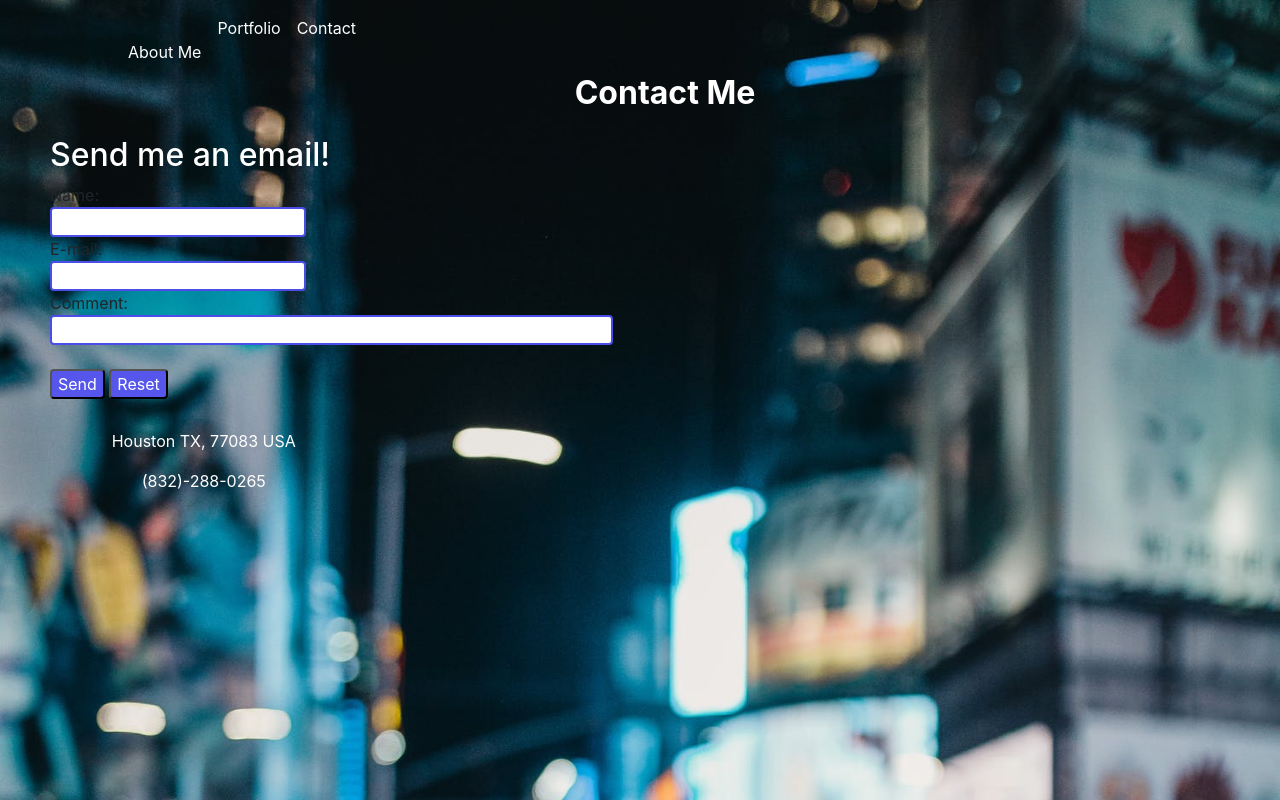
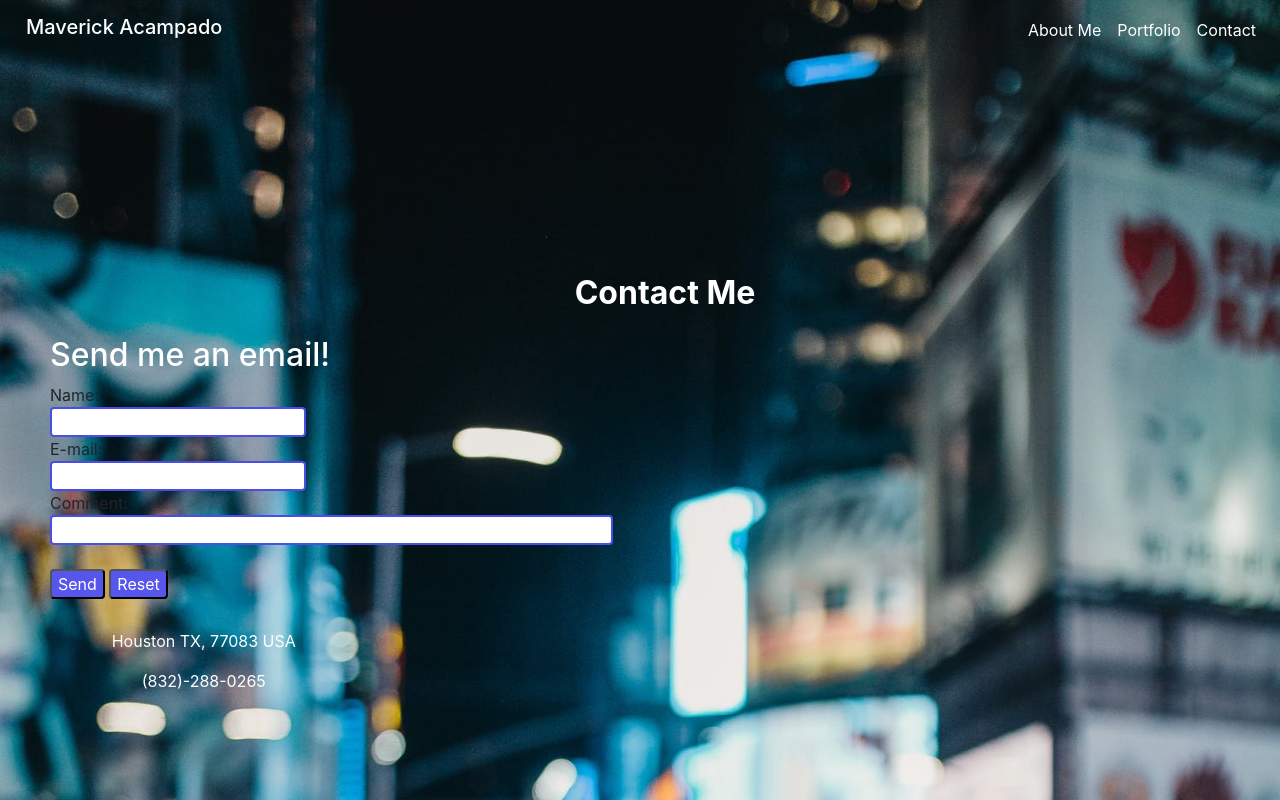
Before and after one commit to mugen430/mugen430.github.io, a plain HTML site: page contact.html in a window 1280 px wide. Drawn offline with nearby package versions, Linux system fonts and the light colour scheme.

Commit message:
fixed some minor issues still need to be worked on some more after class

```diff
--- a/contact.html
+++ b/contact.html
@@ -16,7 +16,7 @@
             <span class="navbar-toggler-icon"></span>
         </button>
 
-        <h3><a class="navbar-brand text-white" href="index.html"Maverick Acampado</a></h3>
+        <h3><averick class="navbar-brand text-white" href="index.html">Maverick Acampado</a></h3>
 
     <div class="collapse navbar-collapse" id="navbarTogglerDemo03">
         <div class="mr-auto"></div>
@@ -35,7 +35,7 @@
     </div>
 </nav>
 
-<div style="padding; 100px"></div>
+<div style="padding: 100px"></div>
 <section class="mb-4" style="padding-left: 50px; padding-top: 50px;">
     <h2 class="h1-responsive font-weight-bold text-center my-4 text-white">Contact Me</h2>
     <h2 class="email text-white">Send me an email!</h2>
```
